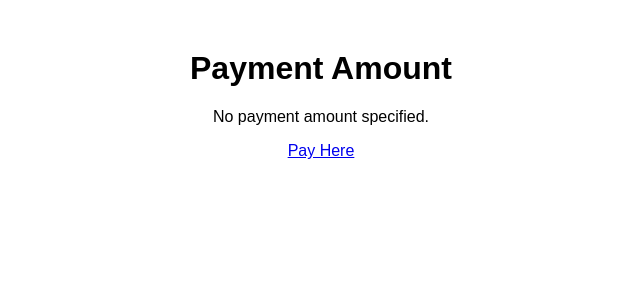
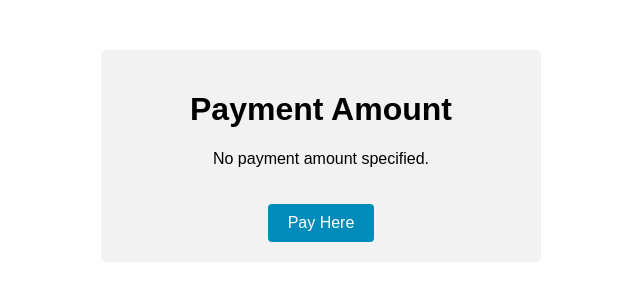
Before and after one commit to AnkitKachhawa1/amount, a plain HTML site: page amount.html in a window 1280 px wide. Shown: the whole page, without its empty margins (319-959 px from the left). Drawn offline with Linux system fonts and the light colour scheme.

Commit message:
Update styles.css

```diff
--- a/styles.css
+++ b/styles.css
@@ -4,7 +4,7 @@ body {
   margin-top: 50px;
 }
 
-#landing-container {
+#landing-container, #payment-container {
   background-color: #f2f2f2;
   padding: 20px;
   border-radius: 5px;
@@ -28,3 +28,13 @@ button {
   border-radius: 4px;
   cursor: pointer;
 }
+
+a {
+  display: inline-block;
+  margin-top: 20px;
+  padding: 10px 20px;
+  background-color: #008CBA;
+  color: white;
+  text-decoration: none;
+  border-radius: 4px;
+}
```
